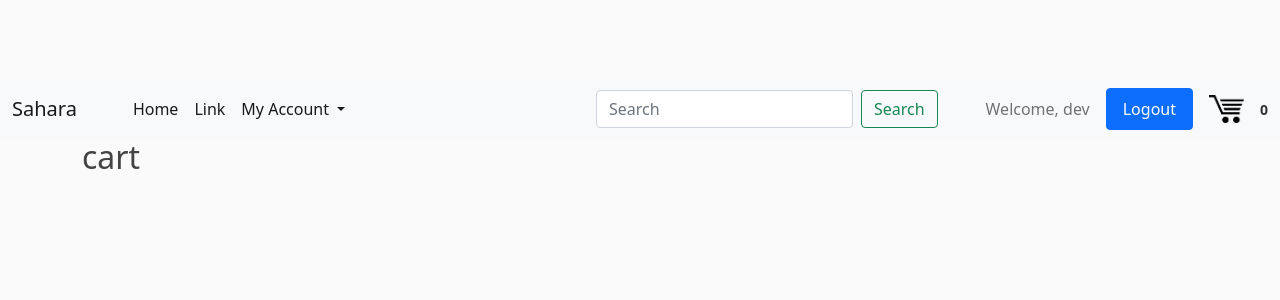
After one commit to SanePai/CS-F213-OOP-Project, a Django app: page /cart/ in a window 1280 px wide. The commit adds this page. Shown: the top 300 px of the page. Run offline with Django 3.2, Linux system fonts and the light colour scheme; a user stored in the database is signed in; data comes from the database, SQL or seed files in the repository.

Commit message:
cart icon

```diff
--- a/ecom_app/core/templates/core/base.html
+++ b/ecom_app/core/templates/core/base.html
@@ -7,18 +7,7 @@
     <meta http-equiv="X-UA-Compatible" content="IE=edge">
     <meta name="viewport" content="width=device-width, initial-scale=1.0">
     <link href="https://cdn.jsdelivr.net/npm/bootstrap@5.0.0-beta3/dist/css/bootstrap.min.css" rel="stylesheet" integrity="sha384-eOJMYsd53ii+scO/bJGFsiCZc+5NDVN2yr8+0RDqr0Ql0h+rP48ckxlpbzKgwra6" crossorigin="anonymous">
-    <style>
-      select {
-        /* for Firefox */
-        -moz-appearance: none;
-        /* for Chrome */
-        -webkit-appearance: none;
-      }
-      /* For IE10 */
-      select::-ms-expand {
-        display: none;
-      }
-    </style>
+    <link rel="stylesheet" href="{% static 'css/main.css' %}">
     {% if title %}
         <title>Sahara - {{title}}</title>
     {% else %}
@@ -75,6 +64,10 @@
                       <a class = "nav-item nav-link btn btn-primary d-flex" style="float: right; margin-left: 0.5rem;" href="/logout">Logout</a>
 
                 {% endif %}
+                <a href="{% url 'cart' %}">
+                <img  id="cart-icon" width="35" style="margin-left: 1rem; margin-right: 1rem;" src="{% static 'core/cart.png' %}">
+                </a>
+                <small style="font-weight:bold;">0</small>
               </div>
             </div>
           </nav>
@@ -98,5 +91,7 @@
         </div>
     </main>
     <script src="https://cdn.jsdelivr.net/npm/bootstrap@5.0.0-beta3/dist/js/bootstrap.bundle.min.js" integrity="sha384-JEW9xMcG8R+pH31jmWH6WWP0WintQrMb4s7ZOdauHnUtxwoG2vI5DkLtS3qm9Ekf" crossorigin="anonymous"></script>
-</body>
+    <script src="{% static 'js/cart.js' %}"></script>
+
+  </body>
 </html>
--- /dev/null
+++ b/ecom_app/core/templates/core/cart.html
@@ -0,0 +1,5 @@
+{% extends "core/base.html" %}
+
+{% block content %}
+    <h2>cart</h2>
+{% endblock content %}
--- a/ecom_app/core/urls.py
+++ b/ecom_app/core/urls.py
@@ -2,6 +2,7 @@ from django.urls import path, include
 from ecom_app import settings
 from django.conf.urls.static import static
 from core.views import (
+    cart,
     ProductListView,
     ProductCreateView,
     SellerProductListView,
@@ -12,6 +13,7 @@ from core.views import (
     )
 urlpatterns = [
     path('', ProductListView.as_view(), name = "app-home"),
+    path('cart/', cart, name = "cart"),
     path('vendor/<str:username>', SellerProductListView.as_view(), name='seller-prods'),
     path('product/<int:pk>/', ProductDetailView.as_view(), name='prod-detail'),
     path('product/new/', ProductCreateView.as_view(), name='prod-create'),
--- a/ecom_app/core/views.py
+++ b/ecom_app/core/views.py
@@ -6,6 +6,7 @@ from django.contrib.auth import logout
 from django.shortcuts import render, get_object_or_404
 from django.contrib.auth.mixins import LoginRequiredMixin, UserPassesTestMixin
 from django.contrib.auth.models import User
+from django.contrib.auth.decorators import login_required
 from .models import Product
 from django.db.models import Q
 from django.views.generic import (
@@ -92,3 +93,7 @@ def search(request):
         search_q = form.get('search')
         results = Product.objects.filter(Q(title__icontains=search_q) | Q(content__icontains=search_q))
         return render(request, 'core/home.html', context = {"prods": results})
+
+@login_required
+def cart(request):
+    return render(request, 'core/cart.html', {})
```
Also changed, not shown: ecom_app/core/static/core/cart.png (added), ecom_app/core/static/core/css/main.css (renamed from ecom_app/core/static/core/main.css), ecom_app/core/static/core/js/cart.js (added).
